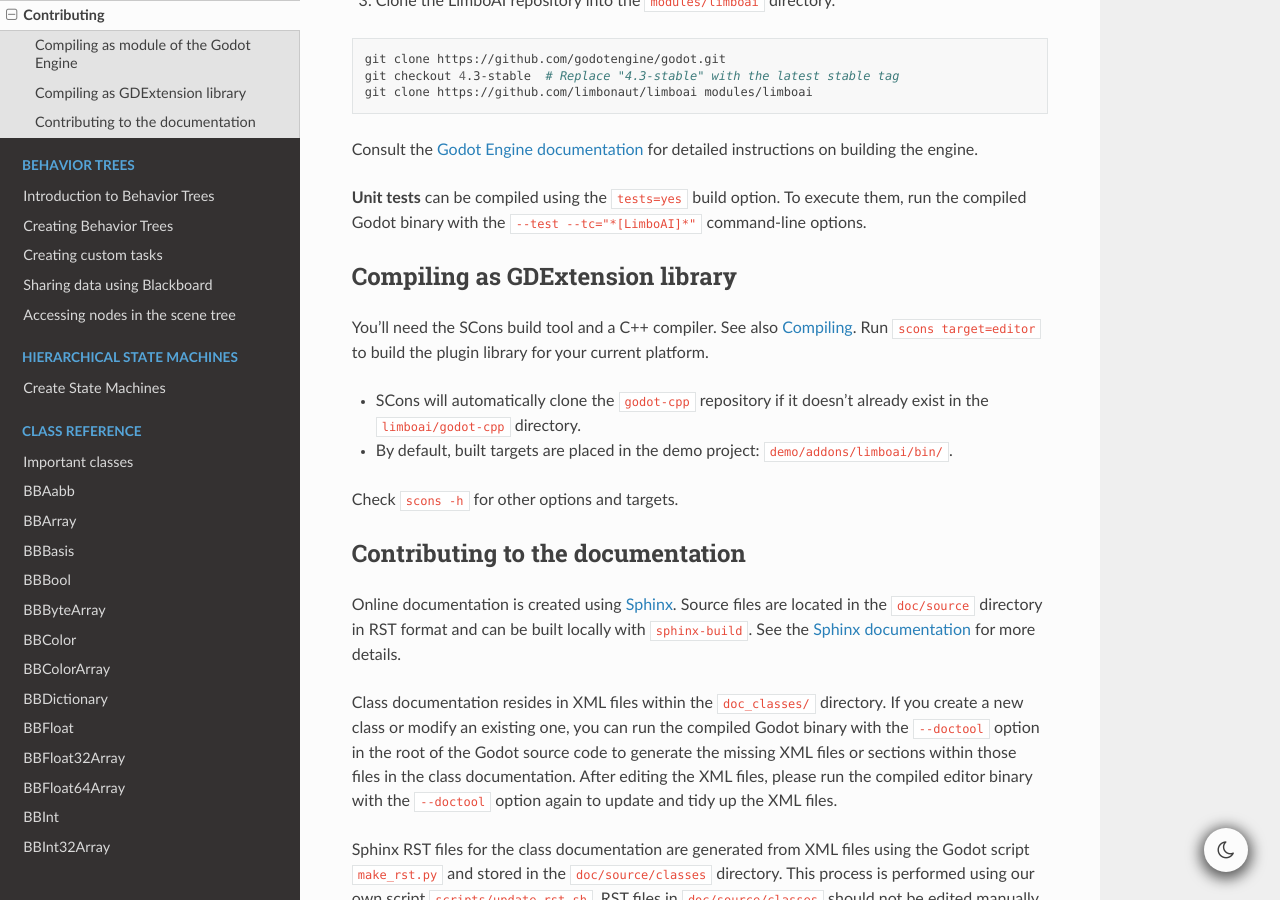
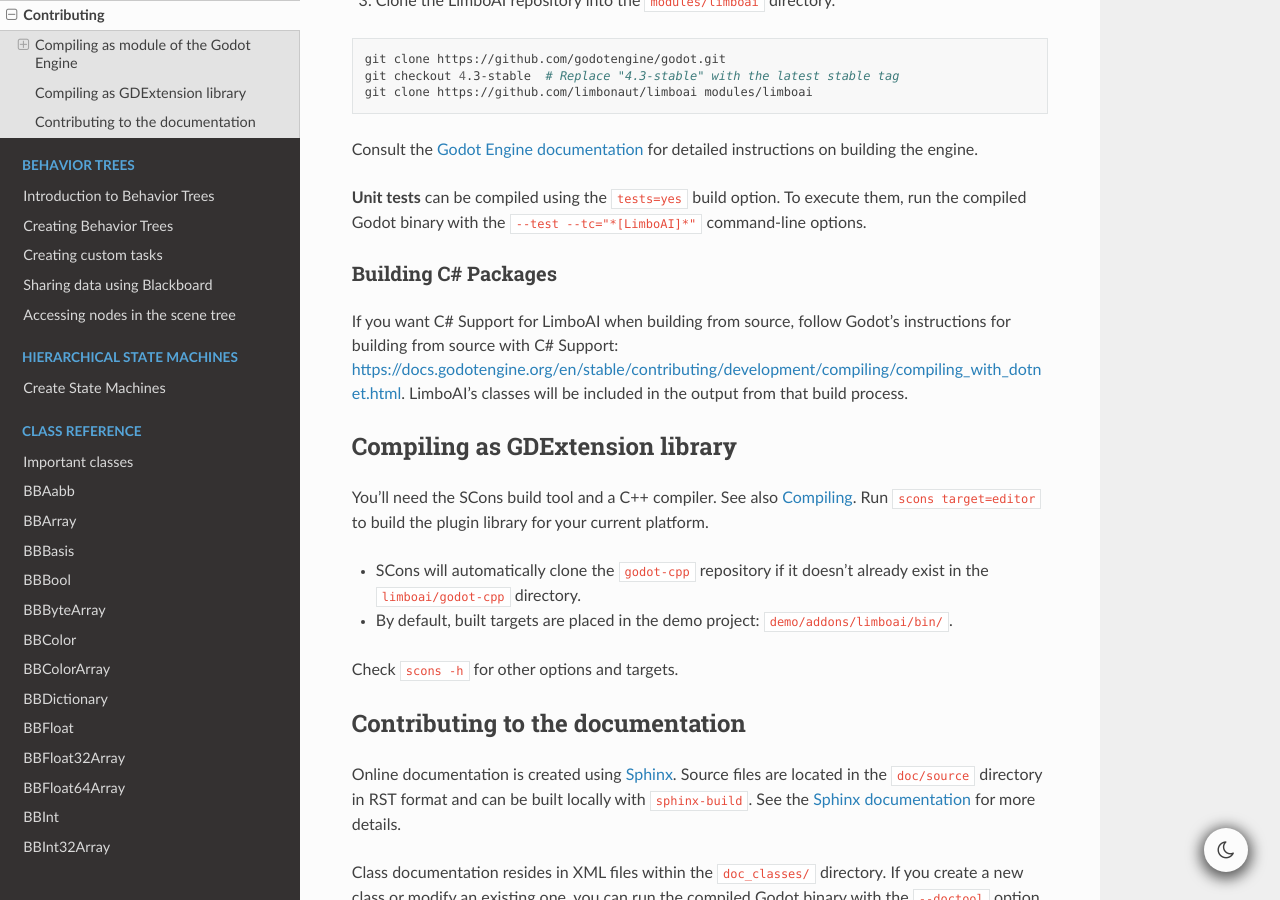
Before and after one commit to limbonaut/limboai, a Sphinx documentation site: the page built from doc/source/getting-started/contributing.rst, in a window 1280 px wide and 900 px high, scrolled down 589 px. Built offline with Sphinx 7.4.7 and the Read the Docs theme 3.1.0, drawn with Linux system fonts in a browser that asks for light colours; pages that are not in the unit, such as notebooks, are missing from menus.

Commit message:
Add note describing how to build C# sources

```diff
--- a/doc/source/getting-started/contributing.rst
+++ b/doc/source/getting-started/contributing.rst
@@ -37,6 +37,13 @@
 **Unit tests** can be compiled using the ``tests=yes`` build option. To execute them,
 run the compiled Godot binary with the ``--test --tc="*[LimboAI]*"`` command-line options.
 
+Building C# Packages
+~~~~~~~~~~~~~~~~~~~~
+
+If you want C# Support for LimboAI when building from source, follow Godot's instructions for building from source with
+C# Support: https://docs.godotengine.org/en/stable/contributing/development/compiling/compiling_with_dotnet.html.
+LimboAI's classes will be included in the output from that build process.
+
 Compiling as GDExtension library
 --------------------------------
 
```
